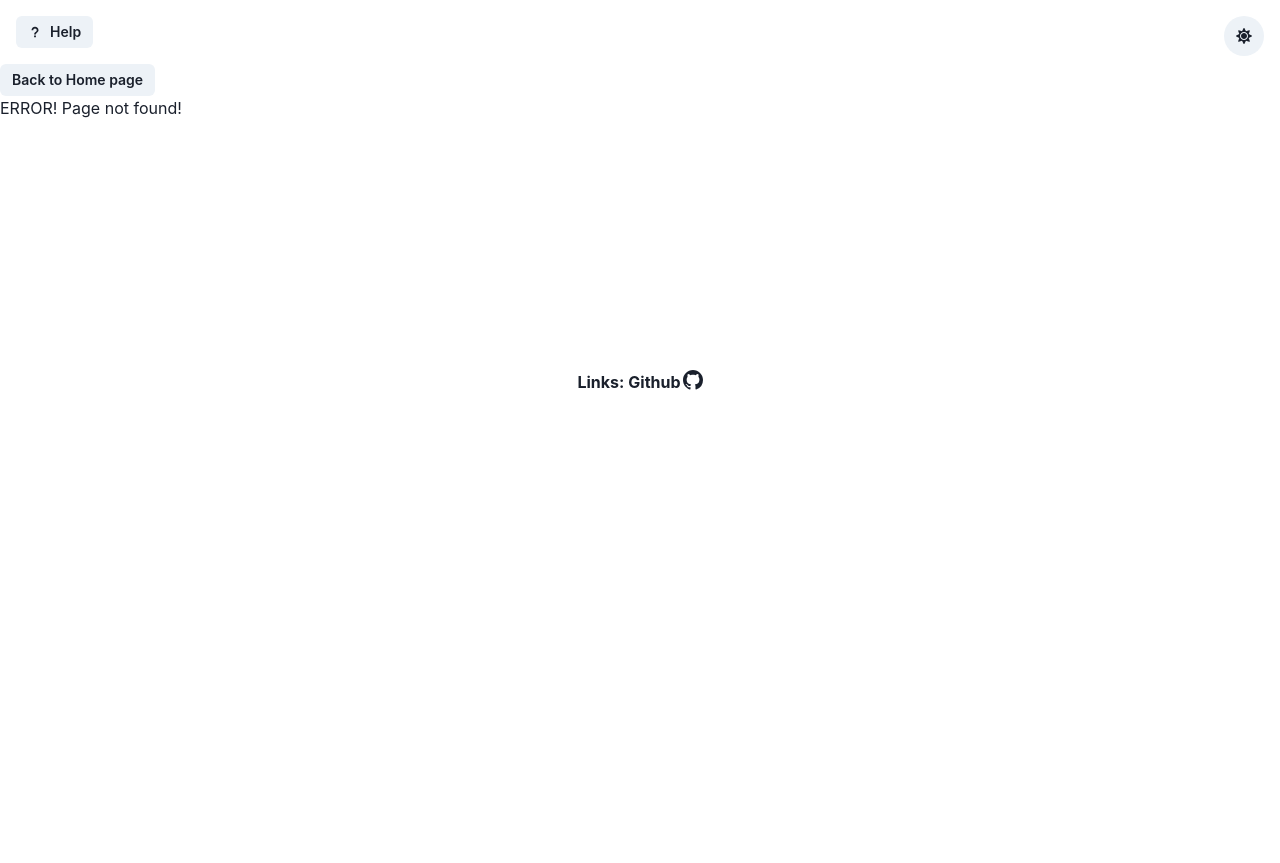
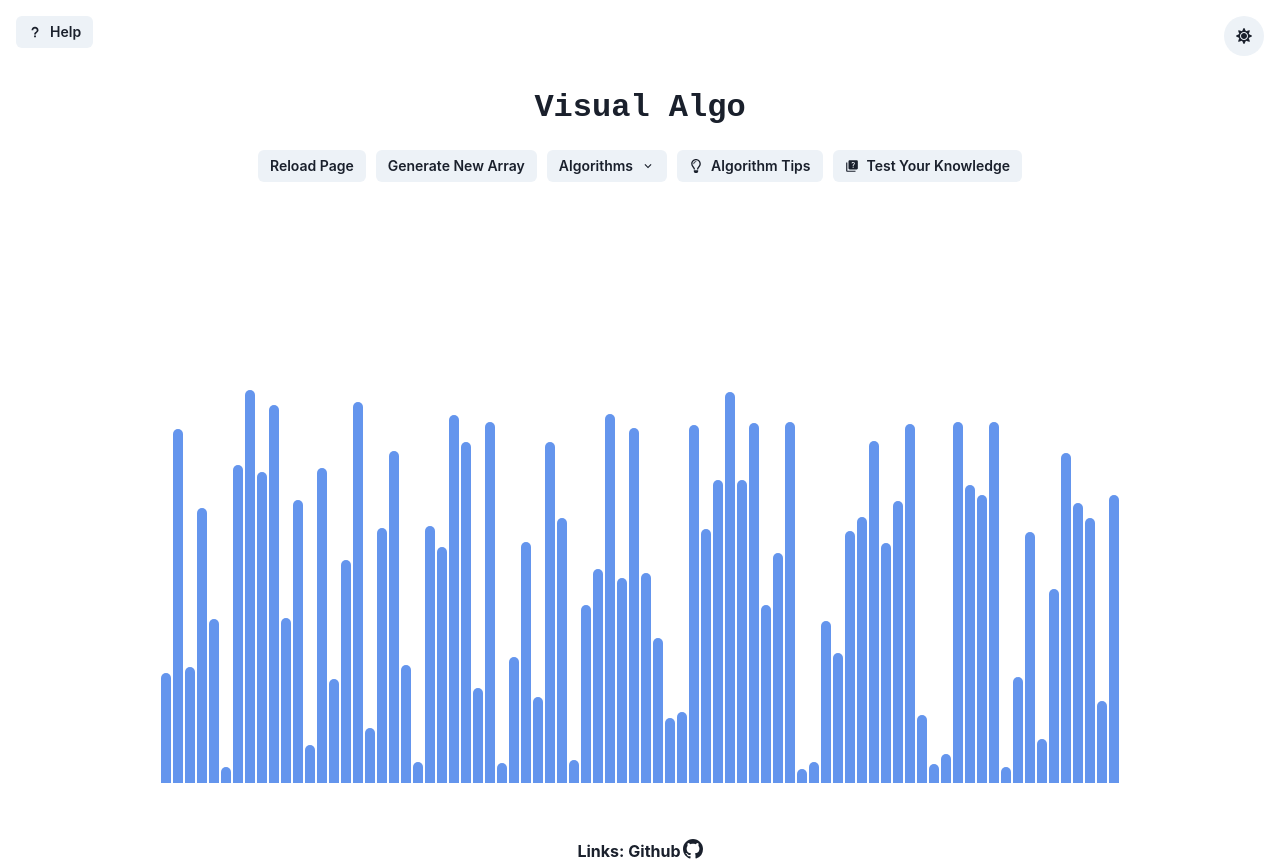
Before and after one commit to waitingonalice/Visual-Algo, a React (Create React App) app in the folder src/: page / in a window 1280 px wide. Before the commit this address had no page. Before the commit the page ends 800 px from the top, so only its background shows below. Built offline with nearby package versions, Linux system fonts and the light colour scheme; the HTML template or start-up script is replaced by a standard one.

Commit message:
changed home page directory name

```diff
--- a/package.json
+++ b/package.json
@@ -2,7 +2,7 @@
   "name": "visual",
   "version": "0.1.0",
   "private": true,
-  "homepage": "http://waitingonalice.github.io/Visual-Algo",
+  "homepage": "http://waitingonalice.github.io/",
   "dependencies": {
     "@chakra-ui/icons": "^1.1.1",
     "@chakra-ui/react": "^1.7.4",
--- a/src/App.js
+++ b/src/App.js
@@ -53,7 +53,7 @@ export default function App() {
 				</div>
 				<div className='body'>
 					<Routes>
-						<Route path='/Visual-Algo' element={<SortingVisual/>}/>
+						<Route path='/' element={<SortingVisual/>}/>
 						<Route path='/quiz' element={
 							<Quiz
 								name = {name}
--- a/src/Pages/ErrorPage.jsx
+++ b/src/Pages/ErrorPage.jsx
@@ -6,7 +6,7 @@ function ErrorPage() {
   let navigate = useNavigate();
   return (
     <div>
-		<GenerateButton handleClick = {()=>navigate('/VisualAlgo')}>
+		<GenerateButton handleClick = {()=>navigate('/')}>
 			Back to Home page
 		</GenerateButton>
 		<div>
--- a/src/Pages/Quiz.jsx
+++ b/src/Pages/Quiz.jsx
@@ -66,7 +66,7 @@ function Quiz({name,setName,fetchQuestions}) {
                         {error && <ErrorMessage>Fill in all relevant fields</ErrorMessage>}
 
                         <div className='buttons'>
-                            <GenerateButton leftIcon={<FaHome />} handleClick={() => navigate('/Visual-Algo')}>
+                            <GenerateButton leftIcon={<FaHome />} handleClick={() => navigate('/')}>
                                 Back to home page
                             </GenerateButton>
                             <GenerateButton handleClick={() => {handleSubmit()}}>
--- a/src/Pages/Result.jsx
+++ b/src/Pages/Result.jsx
@@ -36,7 +36,7 @@ const Result = ({name, score, setScore, question, setQuestion}) => {
                 </div>
 
                     <div className='result-page-buttons'>
-                        <GenerateButton leftIcon={<FaHome />} handleClick={() => navigate('/Visual-Algo')}>
+                        <GenerateButton leftIcon={<FaHome />} handleClick={() => navigate('/')}>
                             Back to home page
                         </GenerateButton>
 
```
